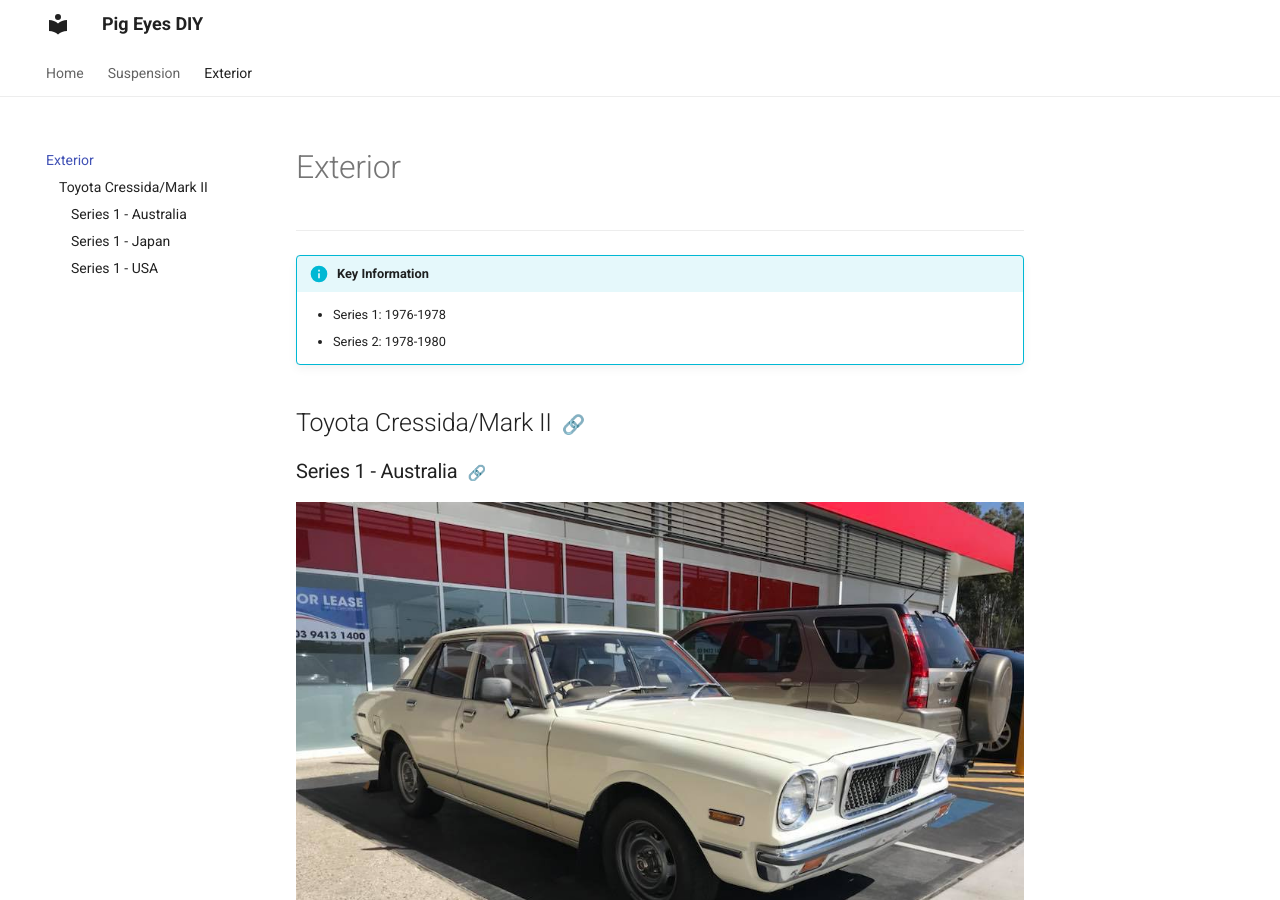
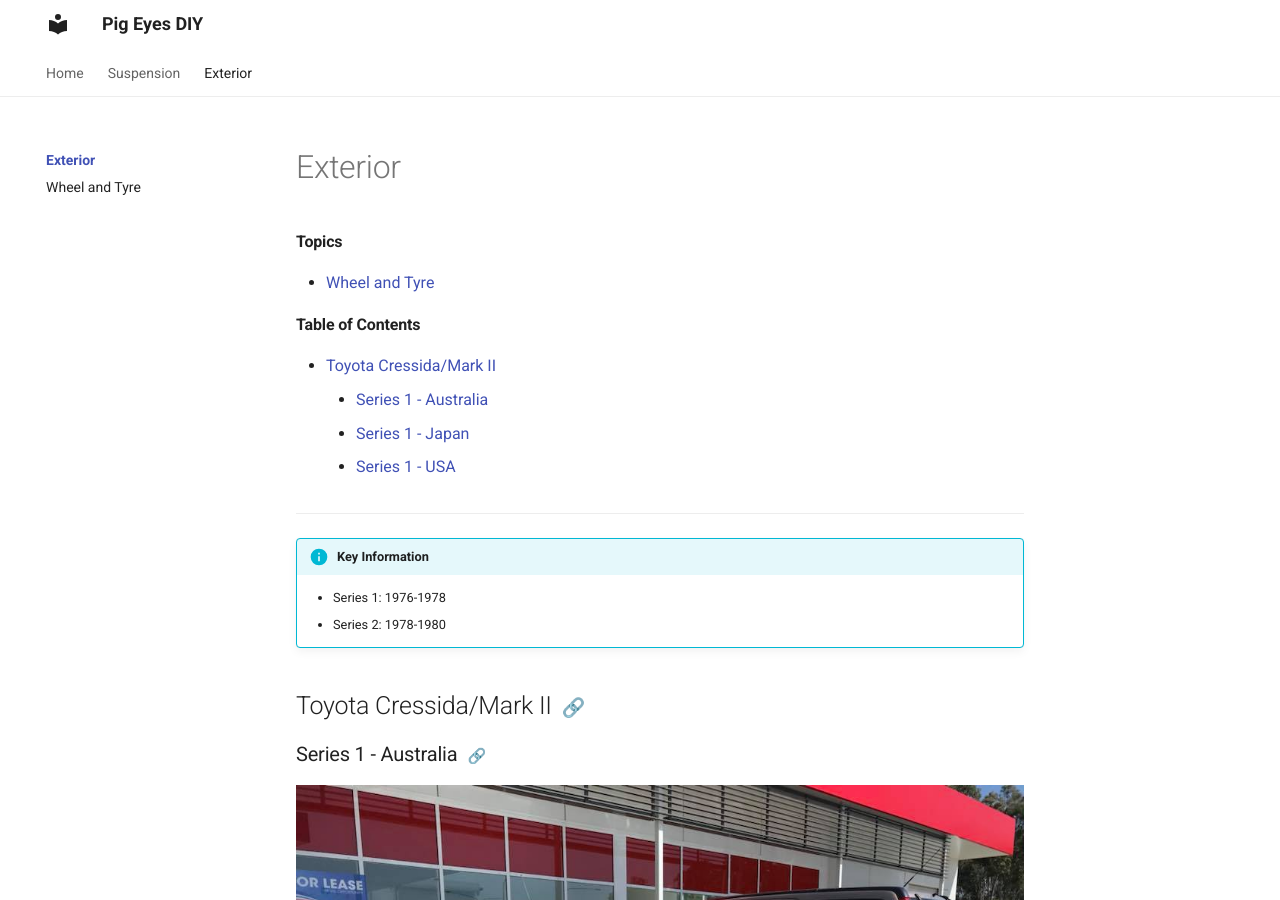
Before and after one commit to ocampco/pig-eyes-diy, an MkDocs documentation site: the page built from docs/exterior/index.md, in a window 1280 px wide and 900 px high. Built offline with MkDocs 1.6.1 and Material for MkDocs 9.7.7, drawn with Linux system fonts in a browser that asks for light colours.

Commit message:
Create topics for index files

```diff
--- a/docs/exterior/index.md
+++ b/docs/exterior/index.md
@@ -1,4 +1,10 @@
 # Exterior
+
+#### Topics
+
+- [Wheel and Tyre](./wheel-and-tyre.md)
+
+#### Table of Contents
 
 [TOC]
 
--- a/mkdocs.yml
+++ b/mkdocs.yml
@@ -37,3 +37,4 @@
     - Coilovers: ./suspension/coilovers.md
   - Exterior:
     - ./exterior/index.md
+    - 'Wheel and Tyre': ./exterior/wheel-and-tyre.md
```
Also changed, not shown: docs/exterior/wheel-and-tyre.md (added, +1 -0 lines), docs/suspension/index.md (+2 -0 lines).
